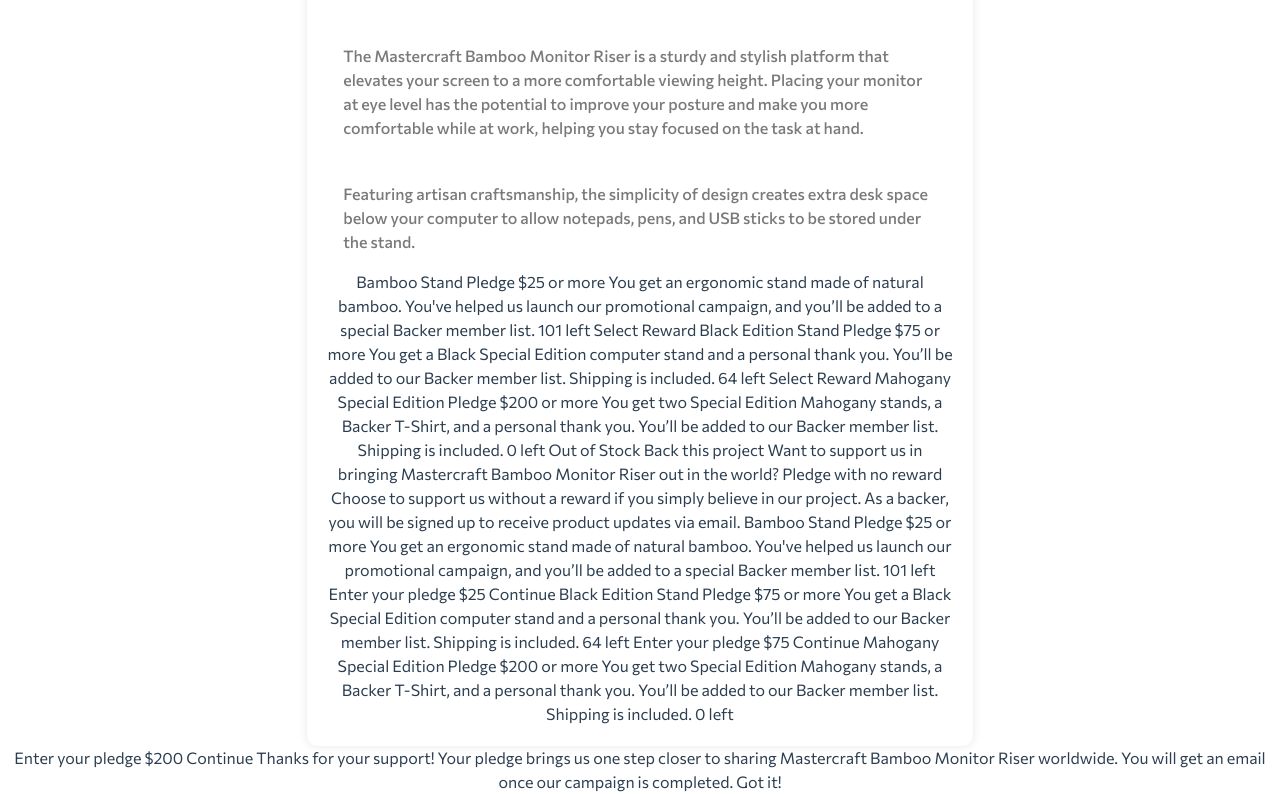
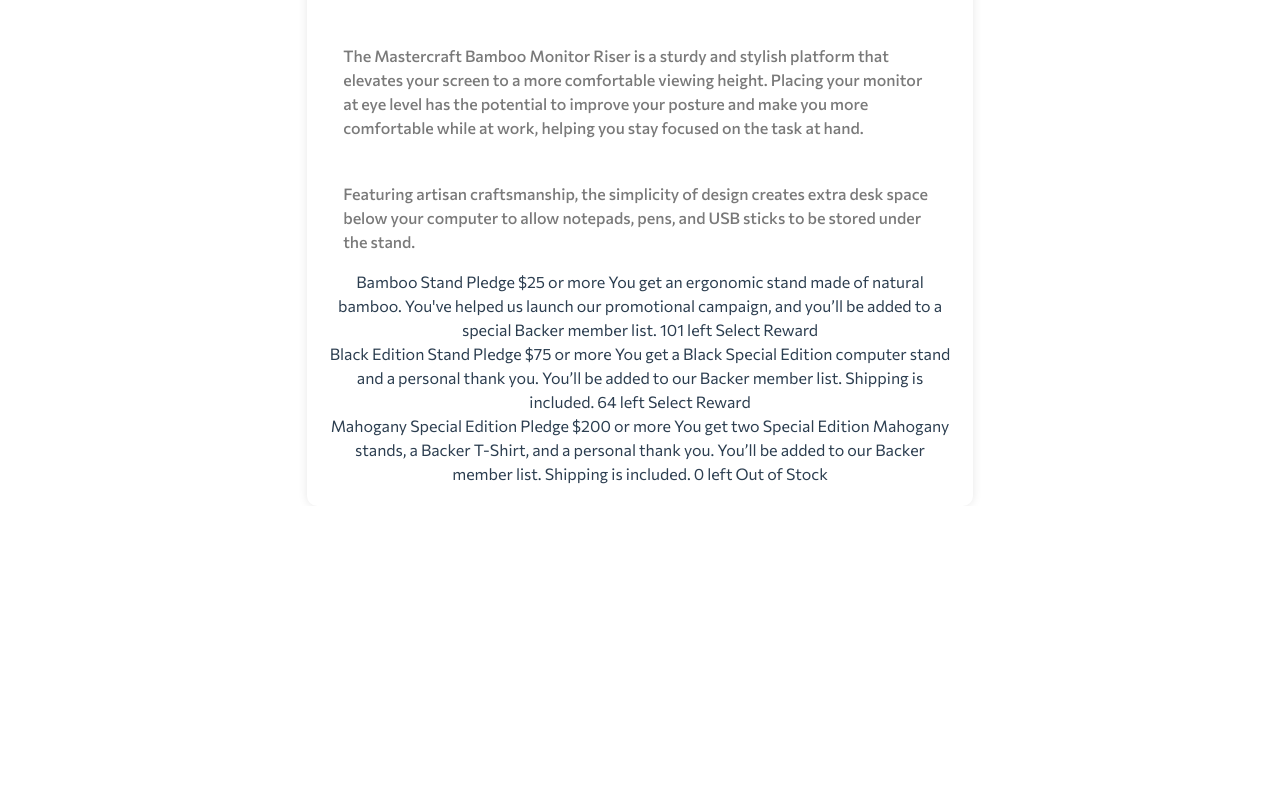
Before and after one commit to CHEGEBB/Mastering-Vue-Journey, a Vue app in the folder crowdfunding-product-page-main/: page / in a window 1280 px wide. Shown: the part 862-1656 px from the top of the page. After the commit the page ends 1368 px from the top, so only its background shows below. Built offline with nearby package versions, Linux system fonts and the light colour scheme.

Commit message:
Refactor App.vue: Update about and facts sections

```diff
--- a/crowdfunding-product-page-main/src/App.vue
+++ b/crowdfunding-product-page-main/src/App.vue
@@ -77,21 +77,28 @@
       stand.
        </p>
 
-
+      <div class="pledgesflex flex-col">
+        <div class="pledge1">
 
       Bamboo Stand Pledge $25 or more You get an ergonomic stand made of natural
       bamboo. You've helped us launch our promotional campaign, and you’ll be added to a
       special Backer member list. 101 left Select Reward
+    </div>
+    <div class="pledge2">
 
       Black Edition Stand Pledge $75 or
       more You get a Black Special Edition computer stand and a personal thank you. You’ll
       be added to our Backer member list. Shipping is included. 64 left Select Reward
+    </div>
+    <div class="pledge3">
 
       Mahogany Special Edition Pledge $200 or more You get two Special Edition Mahogany
       stands, a Backer T-Shirt, and a personal thank you. You’ll be added to our Backer
       member list. Shipping is included. 0 left Out of Stock
+    </div>
 
       <!-- Selection modal start -->
+       <div class="hide hidden">
 
       Back this project Want to support us in bringing Mastercraft Bamboo Monitor Riser
       out in the world? Pledge with no reward Choose to support us without a reward if you
@@ -117,18 +124,24 @@
       member list. Shipping is included. 0 left
     </div>
     </div>
+    </div>
+    </div>
 
     <!-- Selected pledge  start -->
+     <div class="start hidden">
     Enter your pledge $200 Continue
+  </div>
     <!-- Selected pledge end -->
 
     <!-- Selection modal end -->
 
     <!-- Success modal start -->
+     <div class="success hidden">
 
     Thanks for your support! Your pledge brings us one step closer to sharing Mastercraft
     Bamboo Monitor Riser worldwide. You will get an email once our campaign is completed.
     Got it!
+  </div>
   </div>
 </template>
 
```
